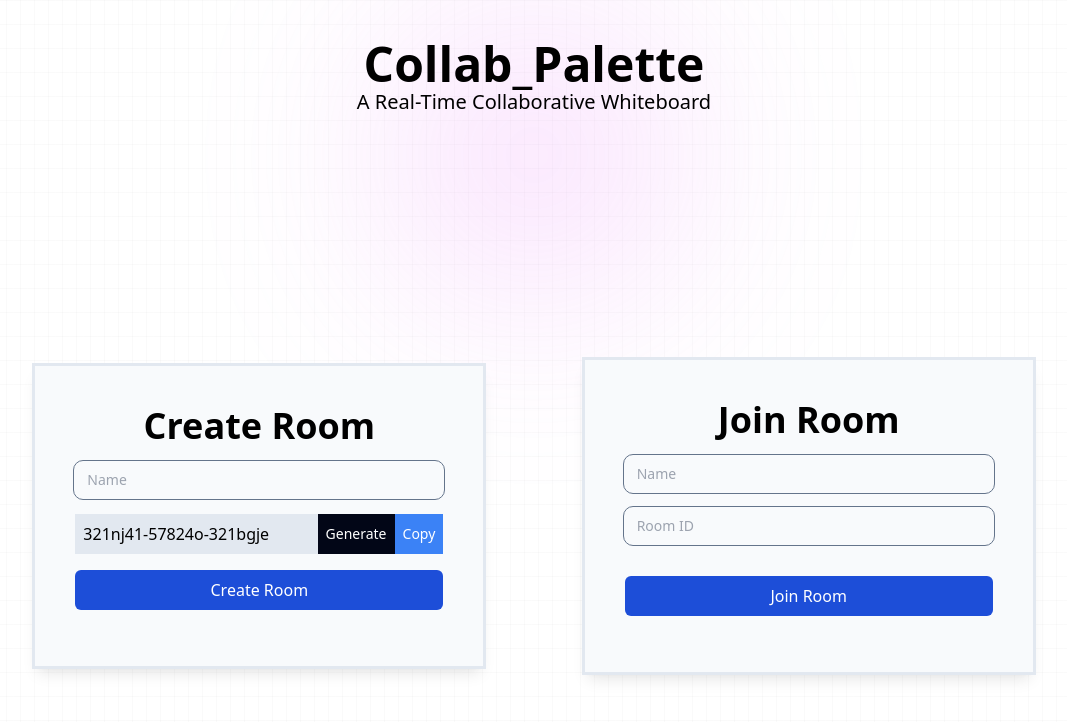
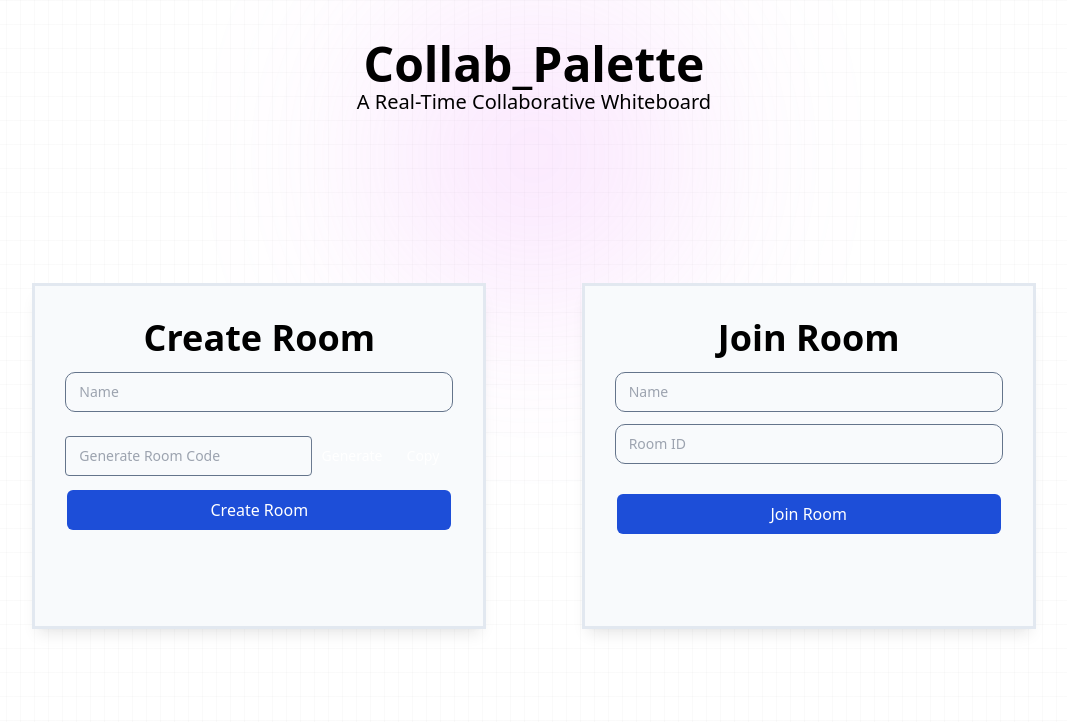
Before and after one commit to debanjan-G/Collab-Palette, a React (Vite) app in the folder client/: page / in a window 1280 px wide. Shown: the top 722 px of the page, without its empty margins (106-1173 px from the left). Built offline with nearby package versions, Linux system fonts and the light colour scheme.

Commit message:
Updated Form Design + Changed Forms Directory Structure

```diff
--- a/client/src/App.jsx
+++ b/client/src/App.jsx
@@ -1,20 +1,16 @@
-import CreateRoomForm from "./components/Forms/CreateRoom";
-import JoinRoomForm from "./components/Forms/JoinRoom";
+import Forms from "./components/Forms";
 
 function App() {
   return (
-    <div className="absolute inset-0 -z-10 h-screen w-full bg-white bg-[linear-gradient(to_right,#8080800a_1px,transparent_1px),linear-gradient(to_bottom,#8080800a_1px,transparent_1px)] bg-[size:14px_24px] p-10">
+    <div className="absolute inset-0 -z-10 h-full w-full bg-white bg-[linear-gradient(to_right,#8080800a_1px,transparent_1px),linear-gradient(to_bottom,#8080800a_1px,transparent_1px)] bg-[size:14px_24px] p-10">
       <div className="absolute left-0 right-0 top-0 -z-10 m-auto h-[310px] w-[310px] rounded-full bg-fuchsia-400 opacity-20 blur-[100px]"></div>
 
-      <h1 className="text-5xl font-bold text-center">Collab_Palette</h1>
-      <p className="text-center text-xl">A Real-Time Collaborative Whiteboard</p>
+      <div className="">
+        <h1 className="text-5xl font-bold text-center">Collab_Palette</h1>
+        <p className="text-center text-xl">A Real-Time Collaborative Whiteboard</p>
+      </div>
 
-      <div className="h-screen flex justify-evenly items-center">
-
-        <CreateRoomForm />
-        <JoinRoomForm />
-
-      </div>
+      <Forms />
     </div >
   );
 }
--- a/client/src/components/Forms/CreateRoom/index.jsx
+++ b/client/src/components/Forms/CreateRoom/index.jsx
@@ -1,29 +1,29 @@
-import React from 'react'
-import { Description, Field, Input, Label } from '@headlessui/react'
+import { Field, Input } from '@headlessui/react'
 
 const CreateRoomForm = () => {
     return (
-        <div className="w-full max-w-md p-10 shadow-lg bg-slate-50 outline outline-slate-200">
+        <div className="w-full h-1/2 min-h-fit max-w-md p-8 shadow-lg bg-slate-50 outline outline-slate-200">
             <h1 className='text-4xl font-bold text-center'>Create Room</h1>
+            <form>
                 <Field className='my-4'>
-                {/* <Label className="text-sm/6 font-medium text-black">Name</Label> */}
                     <Input
                         placeholder='Name'
                         className=
                         ' outline outline-1 outline-slate-500 outline-offset-1 mt-3 block w-full rounded-lg border-none bg-white/5 py-1.5 px-3 text-sm/6 text-black focus:outline-none data-[focus]:outline-2 data-[focus]:-outline-offset-2 data-[focus]:outline-blue-500' autoComplete='off'
                     />
                 </Field>
+                <div className='flex justify-center w-full '>
+                    <Input
+                        placeholder='Generate Room Code '
+                        className=
+                        'bg-slate-200 outline outline-1 outline-slate-500 outline-offset-1 mt-3 block w-full rounded-sm border-none bg-white/5 py-1.5 px-3 text-sm/6 text-black focus:outline-none data-[focus]:outline-2 data-[focus]:-outline-offset-2 data-[focus]:outline-blue-500' autoComplete='off' disabled
+                    />
+                    <button className=' bg-slate-950  text-white hover:bg-slate-700 transition duration-200 mt-3 block rounded-sm border-none bg-white/5 py-1.5 px-3 text-sm/6 '>Generate</button>
 
-            <div className='flex justify-center w-full '>
-                <div className='bg-slate-200 p-2 w-full'>
-                    <p>321nj41-57824o-321bgje</p>
+                    <button className='bg-blue-700  text-white hover:bg-blue-600 transition duration-200  mt-3 block rounded-sm border-none bg-white/5 py-1.5 px-3 text-sm/6 '>Copy</button>
                 </div>
-                <button className='text-sm bg-slate-950 p-2 text-white hover:bg-slate-700 transition duration-200'>Generate</button>
-                <button className='text-sm text-white p-2 bg-blue-500  hover:bg-blue-700 transition duration-200'>Copy</button>
-            </div>
-
-
                 <button className='bg-blue-700 hover:bg-blue-500 transition duration-200 text-white px-4 py-2 rounded-md my-4 w-full mx-auto'>Create Room</button>
+            </form>
         </div>
     )
 }
--- a/client/src/components/Forms/JoinRoom/index.jsx
+++ b/client/src/components/Forms/JoinRoom/index.jsx
@@ -3,8 +3,9 @@ import { Description, Field, Input, Label } from '@headlessui/react'
 
 const JoinRoomForm = () => {
     return (
-        <div className="w-full max-w-md p-10 shadow-lg bg-slate-50 outline outline-slate-200">
+        <div className="w-full h-1/2 min-h-fit max-w-md p-8 shadow-lg bg-slate-50 outline outline-slate-200">
             <h1 className='text-4xl font-bold text-center'>Join Room</h1>
+            <form action="">
                 <Field className='my-4'>
                     {/* <Label className="text-sm/6 font-medium text-black">Name</Label> */}
                     <Input
@@ -26,6 +27,7 @@ const JoinRoomForm = () => {
 
 
                 <button className='bg-blue-700 hover:bg-blue-500 transition duration-200 text-white px-4 py-2 rounded-md my-4 w-full mx-auto'>Join Room</button>
+            </form>
         </div>
     )
 }
--- /dev/null
+++ b/client/src/components/Forms/index.jsx
@@ -0,0 +1,15 @@
+import CreateRoomForm from './CreateRoom'
+import JoinRoomForm from './JoinRoom'
+
+const Forms = () => {
+    return (
+        <div className="h-[85vh] flex justify-evenly items-center">
+
+            <CreateRoomForm />
+            <JoinRoomForm />
+
+        </div>
+    )
+}
+
+export default Forms
```
Lines whose indentation alone changed are shown as unchanged.
